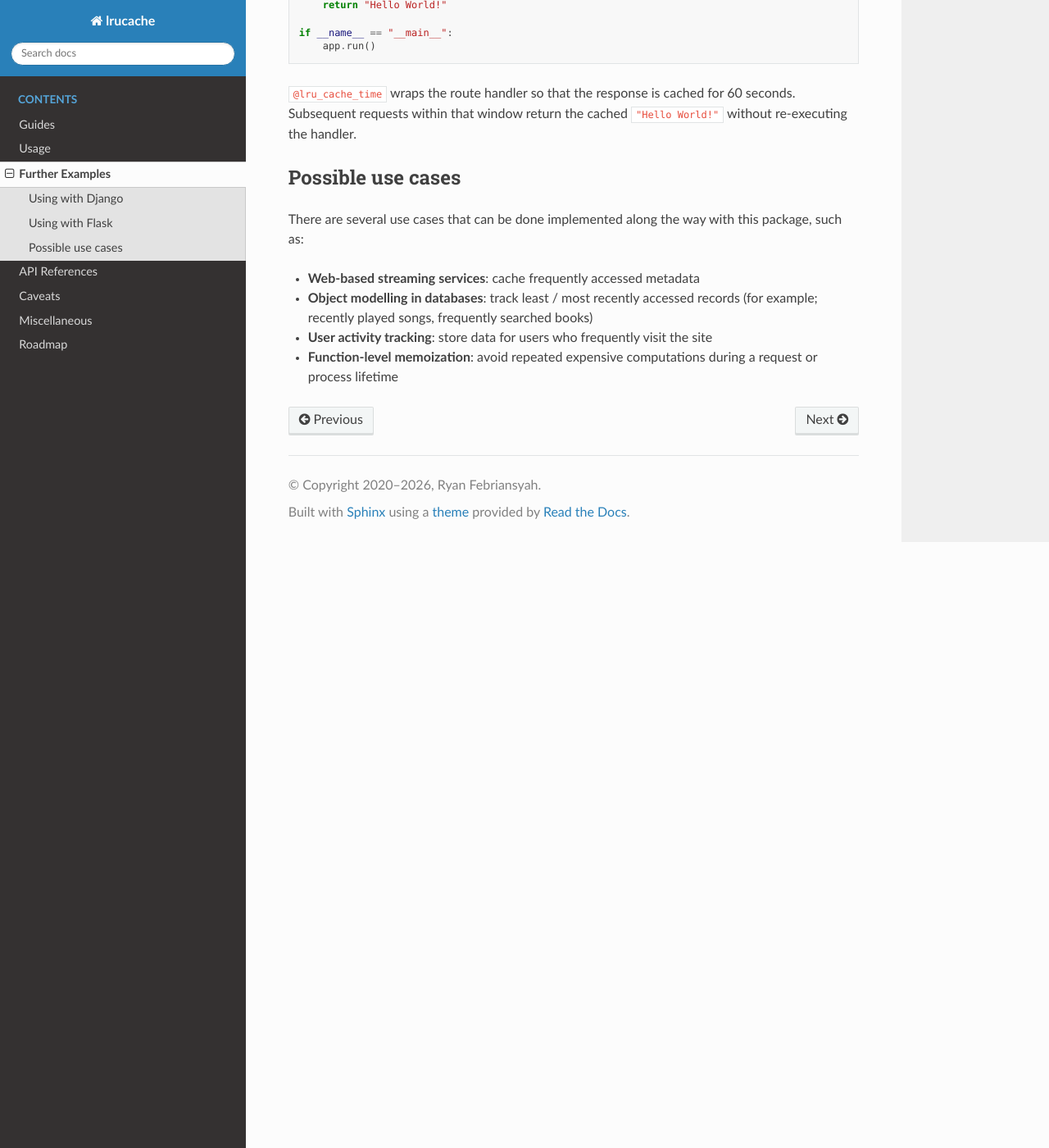
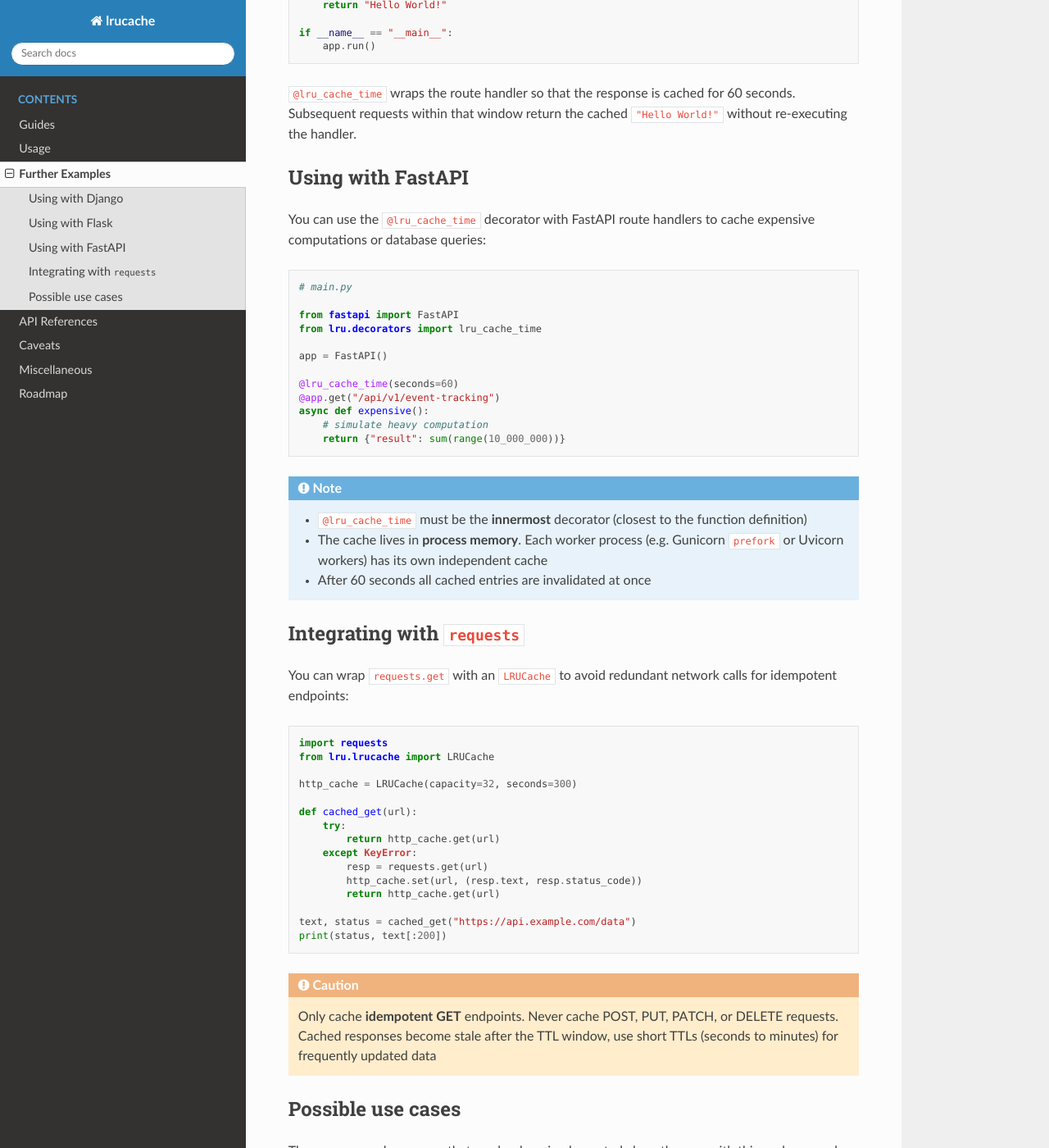
Before and after one commit to sodrooome/lru-cache, a Sphinx documentation site: the page built from docs/example.rst, in a window 1280 px wide and 1400 px high, scrolled down 1427 px. Shown: the whole window at 82% size. Built offline with Sphinx 7.4.7 and the Read the Docs theme 3.1.0, drawn with Linux system fonts in a browser that asks for light colours.

```diff
--- a/docs/example.rst
+++ b/docs/example.rst
@@ -81,6 +81,65 @@ Ensure Flask is installed, then:
 for 60 seconds. Subsequent requests within that window return the cached
 ``"Hello World!"`` without re-executing the handler.
 
+Using with FastAPI
+------------------
+
+You can use the ``@lru_cache_time`` decorator with FastAPI route handlers
+to cache expensive computations or database queries:
+
+.. code-block:: python
+
+    # main.py
+
+    from fastapi import FastAPI
+    from lru.decorators import lru_cache_time
+
+    app = FastAPI()
+
+    @lru_cache_time(seconds=60)
+    @app.get("/api/v1/event-tracking")
+    async def expensive():
+        # simulate heavy computation
+        return {"result": sum(range(10_000_000))}
+
+.. note::
+
+    - ``@lru_cache_time`` must be the **innermost** decorator (closest to
+      the function definition)
+    - The cache lives in **process memory**. Each worker process (e.g.
+      Gunicorn ``prefork`` or Uvicorn workers) has its own independent cache
+    - After 60 seconds all cached entries are invalidated at once
+
+Integrating with ``requests``
+-----------------------------
+
+You can wrap ``requests.get`` with an ``LRUCache`` to avoid redundant
+network calls for idempotent endpoints:
+
+.. code-block:: python
+
+    import requests
+    from lru.lrucache import LRUCache
+
+    http_cache = LRUCache(capacity=32, seconds=300)
+
+    def cached_get(url):
+        try:
+            return http_cache.get(url)
+        except KeyError:
+            resp = requests.get(url)
+            http_cache.set(url, (resp.text, resp.status_code))
+            return http_cache.get(url)
+
+    text, status = cached_get("https://api.example.com/data")
+    print(status, text[:200])
+
+.. caution::
+
+    Only cache **idempotent GET** endpoints. Never cache POST, PUT, PATCH,
+    or DELETE requests. Cached responses become stale after the TTL window,
+    use short TTLs (seconds to minutes) for frequently updated data
+
 Possible use cases
 ------------------
 
```
Also changed, not shown: docs/roadmap.rst (+11 -2 lines), docs/usage.rst (+40 -8 lines).
